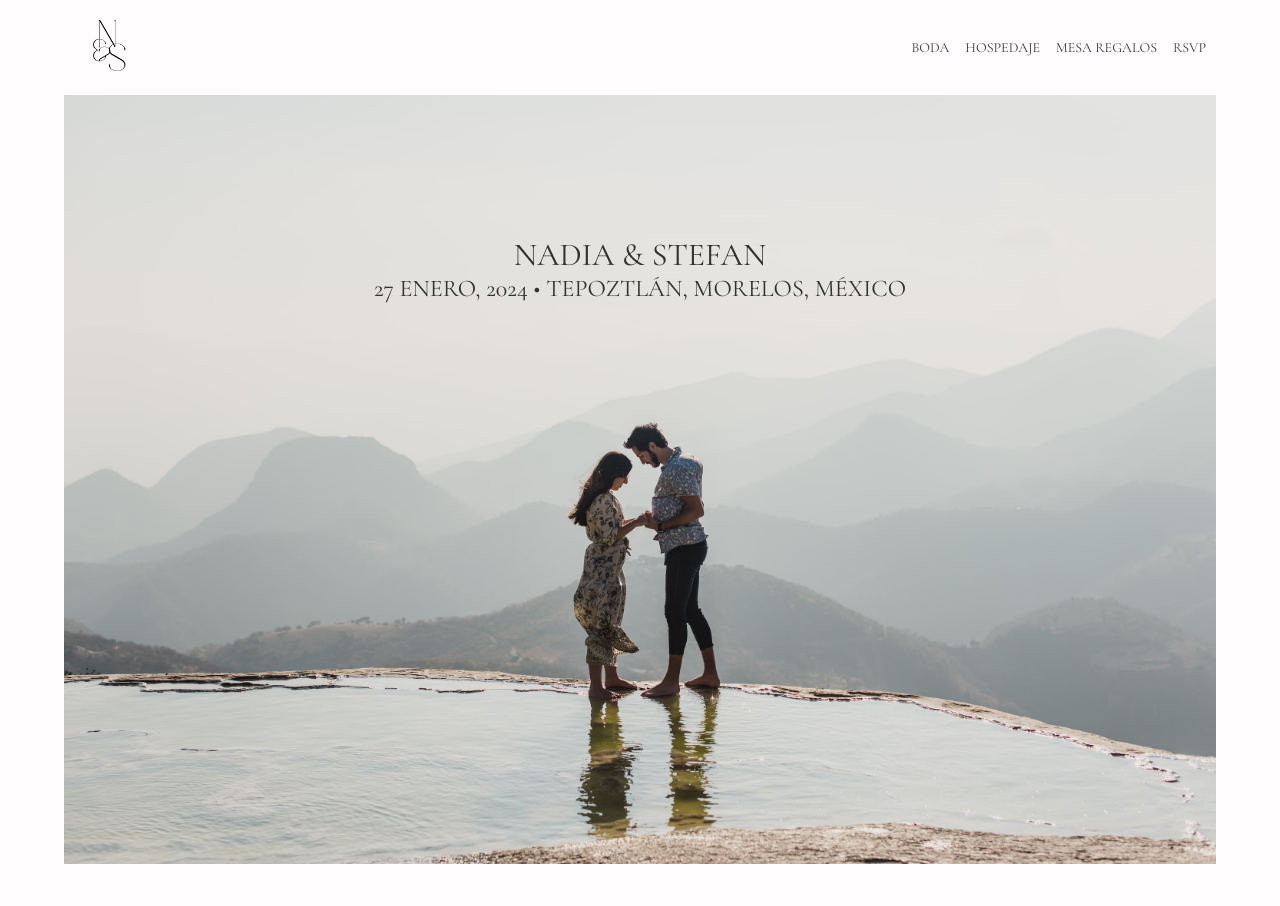
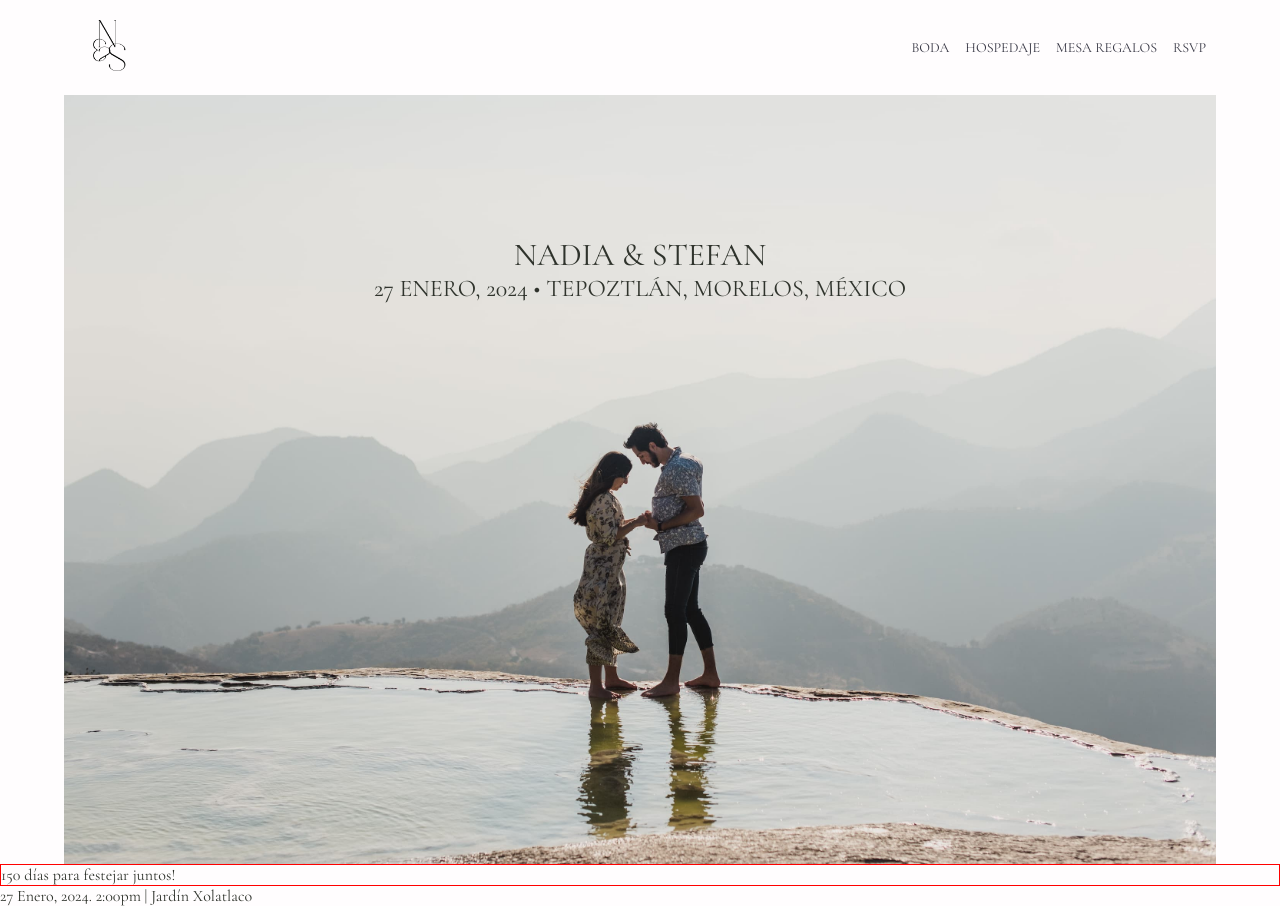
Before and after one commit to richipargo/nadia-stefan, a React (Vite) app: page / in a window 1280 px wide. Before the commit the page ends 864 px from the top, so only its background shows below. Built offline with nearby package versions, Linux system fonts and the light colour scheme.

Commit message:
Add countdown component

```diff
--- a/src/App.jsx
+++ b/src/App.jsx
@@ -1,7 +1,7 @@
 import { useState } from 'react';
 import Hero from './components/Hero';
 import Navbar from './components/Navbar';
-import Home from './components/home';
+import Home from './components/Home';
 import './index.css';
 
 function App() {
@@ -12,8 +12,9 @@ function App() {
       <div>
         <Navbar />
         <Hero />
+        <Home />
         {/* <div>
-          <Home />
+          <Home1 />
         </div> */}
       </div>
     </>
--- /dev/null
+++ b/src/components/Countdown.jsx
@@ -0,0 +1,28 @@
+import '../style_components/countdown.css';
+import { useState, useEffect } from 'react';
+
+const Countdown = () => {
+  const [days, setDays] = useState(0);
+
+  const deadline = 'January, 27, 2024';
+
+  const getTime = () => {
+    const time = Date.parse(deadline) - Date.now();
+
+    setDays(Math.floor(time / (1000 * 60 * 60 * 24)));
+  };
+
+  useEffect(() => {
+    const interval = setInterval(() => getTime(deadline), 1000);
+
+    return () => clearInterval(interval);
+  }, []);
+
+  return (
+    <div className="countdown-container">
+      <p>{days} días para festejar juntos!</p>
+    </div>
+  );
+};
+
+export default Countdown;
--- a/src/components/Home.jsx
+++ b/src/components/Home.jsx
@@ -1,13 +1,15 @@
+import '../style_components/home.css';
+import Countdown from './Countdown';
+
 const Home = () => {
-  const handleClick = () => {
-    console.log('hello ninjas');
-  };
   return (
     <div className="home">
-      <h2>Homepage</h2>
-      <button onClick={handleClick}>Click me</button>
+      <Countdown />
+      {/* <div className="countdown">
+        <p>x días para celebrar juntos!</p>
+      </div> */}
+      <p>27 Enero, 2024. 2:00pm | Jardín Xolatlaco</p>
     </div>
   );
 };
-
 export default Home;
--- /dev/null
+++ b/src/style_components/countdown.css
@@ -0,0 +1,3 @@
+.countdown-container {
+  border: 1px solid red;
+}
```
Also changed, not shown: src/components/Home1.jsx (added, +13 -0 lines), src/style_components/home.css (added).
